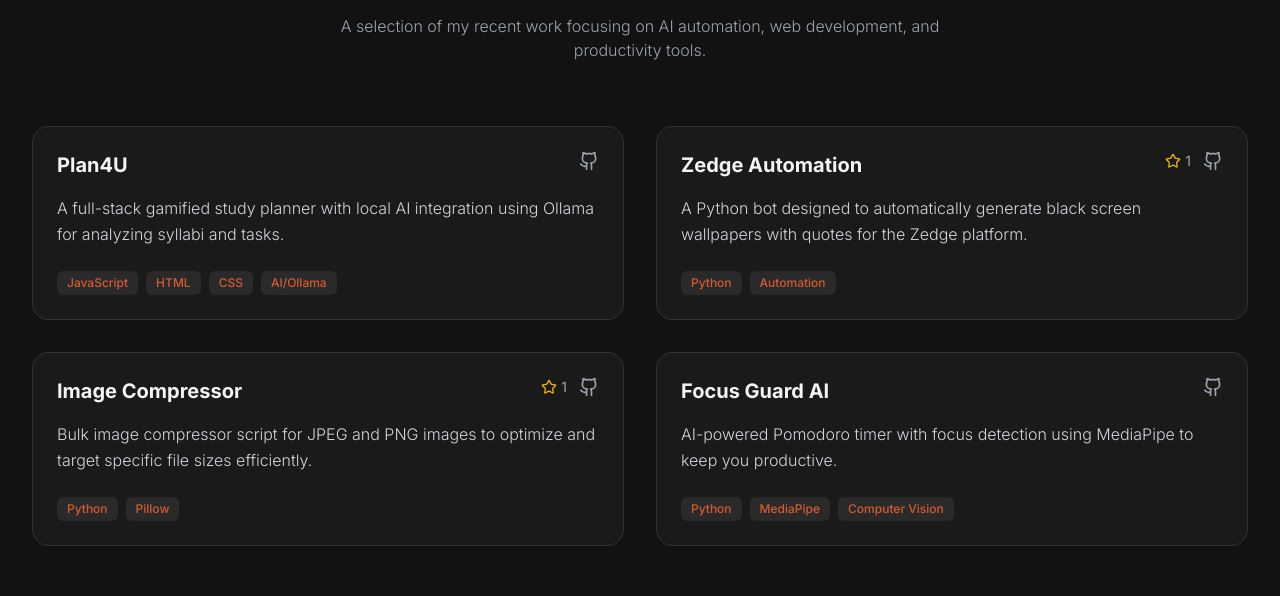
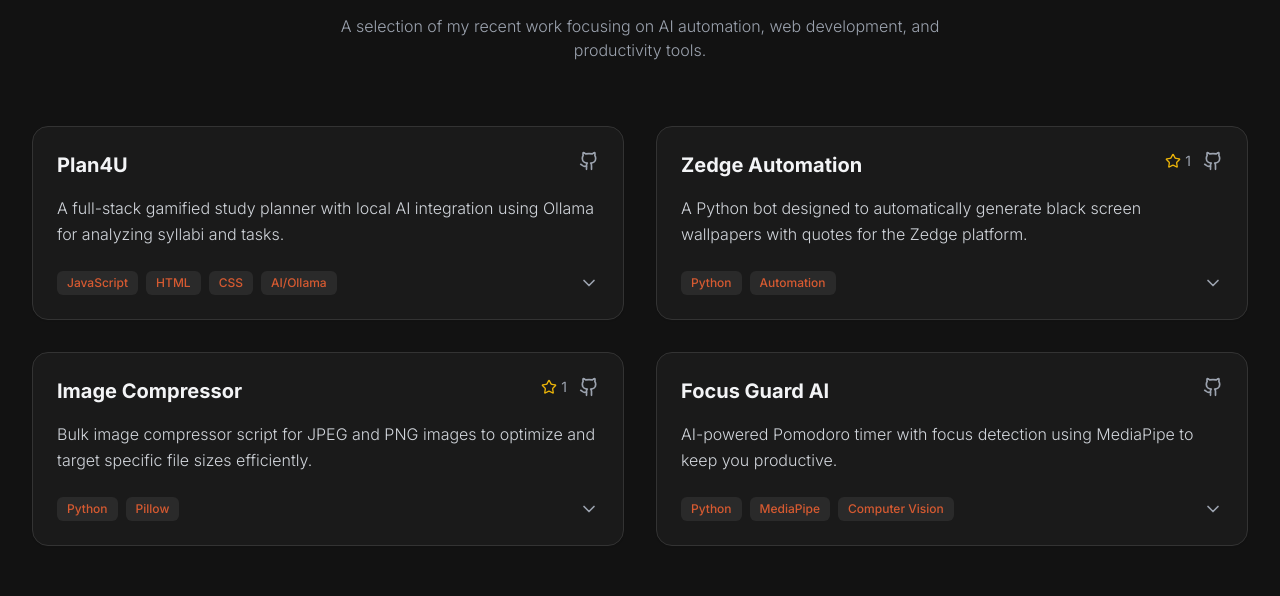
Before and after one commit to sahil007-ai/Portfolio, a Next.js app: page / in a window 1280 px wide. Shown: the part 1900-2496 px from the top of the page. Built offline with nearby package versions, Linux system fonts and the light colour scheme.

Commit message:
feat: enhance project cards to fetch and dynamically render GitHub READMEs with markdown and HTML support

```diff
--- a/package.json
+++ b/package.json
@@ -9,13 +9,17 @@
     "lint": "next lint"
   },
   "dependencies": {
+    "@tailwindcss/typography": "^0.5.19",
     "@vercel/analytics": "^2.0.1",
     "framer-motion": "^12.38.0",
     "lucide-react": "^0.577.0",
     "next": "14.2.35",
     "next-themes": "^0.4.6",
     "react": "^18",
-    "react-dom": "^18"
+    "react-dom": "^18",
+    "react-markdown": "^10.1.0",
+    "rehype-raw": "^7.0.0",
+    "remark-gfm": "^4.0.1"
   },
   "devDependencies": {
     "@types/node": "^20",
--- a/src/components/Projects.tsx
+++ b/src/components/Projects.tsx
@@ -1,7 +1,11 @@
 "use client";
 
-import { motion } from "framer-motion";
-import { Github, ExternalLink, Star } from "lucide-react";
+import { motion, AnimatePresence } from "framer-motion";
+import { Github, ExternalLink, Star, ChevronDown, Loader2 } from "lucide-react";
+import { useState } from "react";
+import ReactMarkdown from "react-markdown";
+import remarkGfm from "remark-gfm";
+import rehypeRaw from "rehype-raw";
 
 const projects = [
   {
@@ -39,6 +43,52 @@ const projects = [
 ];
 
 export default function Projects() {
+  const [expandedIndex, setExpandedIndex] = useState<number | null>(null);
+  const [loading, setLoading] = useState<Record<number, boolean>>({});
+  const [readmes, setReadmes] = useState<Record<number, { content: string; repoString: string } | null>>({});
+  const [errorStates, setErrorStates] = useState<Record<number, boolean>>({});
+
+  const toggleExpand = async (index: number, repoLink: string) => {
+    if (expandedIndex === index) {
+      setExpandedIndex(null);
+      return;
+    }
+
+    setExpandedIndex(index);
+
+    if (readmes[index] !== undefined || errorStates[index]) return;
+
+    const match = repoLink.match(/github\.com\/([^/]+\/[^/]+)/);
+    if (!match) {
+      setErrorStates((prev) => ({ ...prev, [index]: true }));
+      return;
+    }
+
+    const repoString = match[1].replace(/\/$/, ""); // "user/repo"
+
+    setLoading((prev) => ({ ...prev, [index]: true }));
+    try {
+      const res = await fetch(`https://api.github.com/repos/${repoString}/readme`);
+      if (!res.ok) throw new Error("Failed to fetch README");
+
+      const data = await res.json();
+      // Decode Base64 (supporting UTF-8 characters)
+      const content = decodeURIComponent(
+        atob(data.content)
+          .split("")
+          .map((c) => "%" + ("00" + c.charCodeAt(0).toString(16)).slice(-2))
+          .join("")
+      );
+
+      setReadmes((prev) => ({ ...prev, [index]: { content, repoString } }));
+    } catch (err) {
+      console.error(err);
+      setErrorStates((prev) => ({ ...prev, [index]: true }));
+    } finally {
+      setLoading((prev) => ({ ...prev, [index]: false }));
+    }
+  };
+
   return (
     <section id="projects" className="py-20 px-4 sm:px-6 lg:px-8 max-w-7xl mx-auto">
       <div className="text-center mb-16">
@@ -49,18 +99,31 @@ export default function Projects() {
       </div>
 
       <div className="grid grid-cols-1 md:grid-cols-2 gap-8">
-        {projects.map((project, index) => (
+        {projects.map((project, index) => {
+          const isExpanded = expandedIndex === index;
+          const isLoading = loading[index];
+          const hasError = errorStates[index];
+          const readmeData = readmes[index];
+
+          return (
             <motion.div
+              layout
               key={project.name}
               initial={{ opacity: 0, y: 30 }}
               whileInView={{ opacity: 1, y: 0 }}
               viewport={{ once: true, margin: "-50px" }}
               transition={{ duration: 0.5, delay: index * 0.1 }}
-            className="bg-white dark:bg-[#1A1A1A] rounded-2xl p-6 border border-border/10 dark:border-[#333333] shadow-sm hover:shadow-md transition-shadow flex flex-col h-full"
+              className={`bg-white dark:bg-[#1A1A1A] rounded-2xl border border-border/10 dark:border-[#333333] shadow-sm hover:shadow-md transition-shadow flex flex-col h-full overflow-hidden ${
+                isExpanded ? "md:col-span-2" : ""
+              }`}
+            >
+              <div
+                className="p-6 cursor-pointer flex flex-col h-full"
+                onClick={() => toggleExpand(index, project.link)}
               >
                 <div className="flex justify-between items-start mb-4">
                   <h3 className="text-xl font-bold text-brown-dark dark:text-gray-100">{project.name}</h3>
-              <div className="flex gap-3">
+                  <div className="flex gap-3 items-center" onClick={(e) => e.stopPropagation()}>
                     {project.stars > 0 && (
                       <span className="flex items-center text-sm text-brown-medium dark:text-gray-400">
                         <Star className="w-4 h-4 mr-1 text-yellow-500" /> {project.stars}
@@ -81,15 +144,81 @@ export default function Projects() {
                   {project.description}
                 </p>
 
-            <div className="flex flex-wrap gap-2 mt-6">
+                <div className="flex flex-wrap gap-2 mt-6 justify-between items-center">
+                  <div className="flex flex-wrap gap-2">
                     {project.tech.map((tech) => (
                       <span key={tech} className="text-xs font-medium px-2.5 py-1 bg-peach/50 dark:bg-[#2A2A2A] text-accent rounded-md">
                         {tech}
                       </span>
                     ))}
                   </div>
+                  <motion.div
+                    animate={{ rotate: isExpanded ? 180 : 0 }}
+                    transition={{ duration: 0.3 }}
+                  >
+                    <ChevronDown className="w-5 h-5 text-gray-400" />
                   </motion.div>
-        ))}
+                </div>
+              </div>
+
+              {/* Accordion Content */}
+              <AnimatePresence>
+                {isExpanded && (
+                  <motion.div
+                    initial={{ height: 0, opacity: 0 }}
+                    animate={{ height: "auto", opacity: 1 }}
+                    exit={{ height: 0, opacity: 0 }}
+                    transition={{ duration: 0.3, ease: "easeInOut" }}
+                    className="border-t border-border/10 dark:border-[#333333]"
+                  >
+                    <div className="px-6 py-4 bg-gray-50 dark:bg-[#151515] max-h-[500px] overflow-y-auto custom-scrollbar">
+                      {isLoading ? (
+                        <div className="flex justify-center items-center py-8">
+                          <Loader2 className="w-6 h-6 animate-spin text-accent" />
+                          <span className="ml-2 text-sm text-gray-500">Loading README...</span>
+                        </div>
+                      ) : hasError || !readmeData ? (
+                        <div className="py-8 text-center text-gray-500 text-sm">
+                          <p>README not available at the moment.</p>
+                          <a href={project.link} target="_blank" rel="noopener noreferrer" className="text-accent hover:underline mt-2 inline-block">
+                            View directly on GitHub
+                          </a>
+                        </div>
+                      ) : (
+                        <div className="prose prose-sm dark:prose-invert max-w-none">
+                          <ReactMarkdown
+                            remarkPlugins={[remarkGfm]}
+                            rehypePlugins={[rehypeRaw]}
+                            components={{
+                              // eslint-disable-next-line @typescript-eslint/no-unused-vars
+                              img: ({ node, ...props }) => {
+                                let finalSrc = props.src;
+                                if (props.src && !props.src.startsWith("http") && !props.src.startsWith("data:")) {
+                                  const cleanPath = props.src.replace(/^(\.\/|\/)/, '');
+                                  finalSrc = `https://raw.githubusercontent.com/${readmeData.repoString}/main/${cleanPath}`;
+                                }
+                                return (
+                                  // eslint-disable-next-line @next/next/no-img-element
+                                  <img
+                                    {...props}
+                                    src={finalSrc}
+                                    className="max-w-full rounded-md inline-block my-2"
+                                  />
+                                );
+                              }
+                            }}
+                          >
+                            {readmeData.content}
+                          </ReactMarkdown>
+                        </div>
+                      )}
+                    </div>
+                  </motion.div>
+                )}
+              </AnimatePresence>
+            </motion.div>
+          );
+        })}
       </div>
     </section>
   );
--- a/tailwind.config.ts
+++ b/tailwind.config.ts
@@ -30,6 +30,8 @@ const config: Config = {
       },
     },
   },
-  plugins: [],
+  plugins: [
+    require('@tailwindcss/typography'),
+  ],
 };
 export default config;
```
Also changed, not shown: 1 other file (tests, documents, lock files or other folders). Lines whose indentation alone changed are shown as unchanged.
